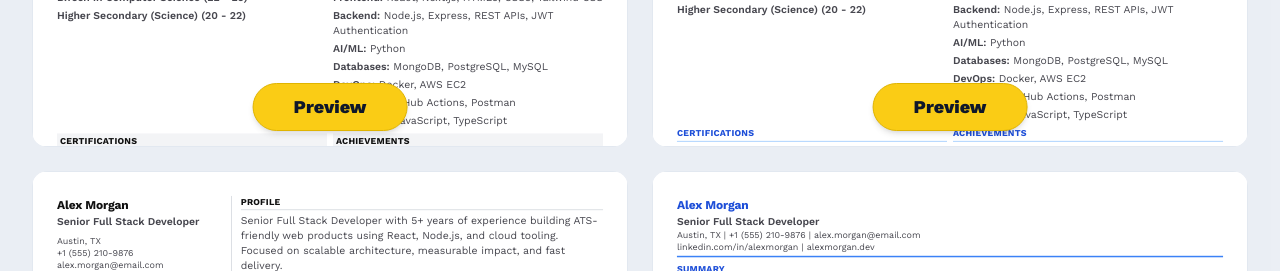
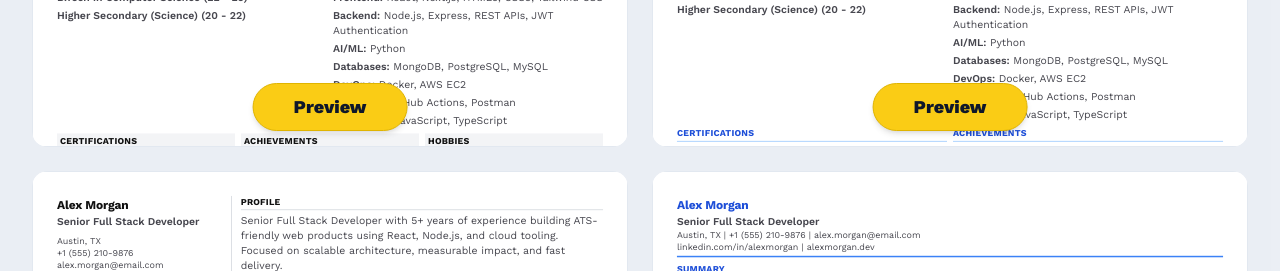
Before and after one commit to venkatdev-27/ResumeIQ, a React (Vite) app in the folder frontend/: page /templates in a window 1280 px wide. Shown: the part 3520-3791 px from the top of the page. Built offline with nearby package versions, Linux system fonts and the light colour scheme; no server answers.

Commit message:
feat(template7): include hobbies in three-column metadata grid

```diff
--- a/frontend/src/components/resume/TemplateSeven.jsx
+++ b/frontend/src/components/resume/TemplateSeven.jsx
@@ -96,7 +96,7 @@ function TemplateSeven({ resumeData, formData }) {
                     ) : null}
                 </section>
 
-                <section className="grid grid-cols-2 gap-2">
+                <section className="grid grid-cols-3 gap-2">
                     {data.certifications.length > 0 ? (
                         <div className="space-y-1">
                             <h2 className="border-b border-gray-300 bg-gray-100 px-1 py-0.5 text-xs font-bold uppercase tracking-wide">Certifications</h2>
@@ -117,6 +117,16 @@ function TemplateSeven({ resumeData, formData }) {
                             </ul>
                         </div>
                     ) : null}
+                    {data.hobbies.length > 0 ? (
+                        <div className="space-y-1">
+                            <h2 className="border-b border-gray-300 bg-gray-100 px-1 py-0.5 text-xs font-bold uppercase tracking-wide">Hobbies</h2>
+                            <ul className="list-disc space-y-1 pl-4 text-sm">
+                                {data.hobbies.map((item) => (
+                                    <li key={item} className="break-words">{item}</li>
+                                ))}
+                            </ul>
+                        </div>
+                    ) : null}
                 </section>
             </div>
         </div>
```
